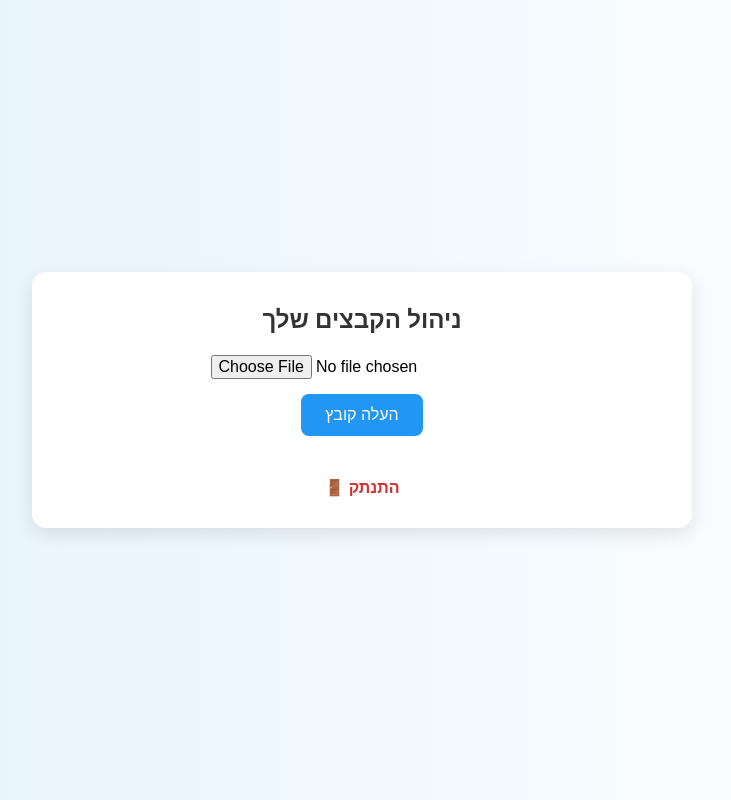
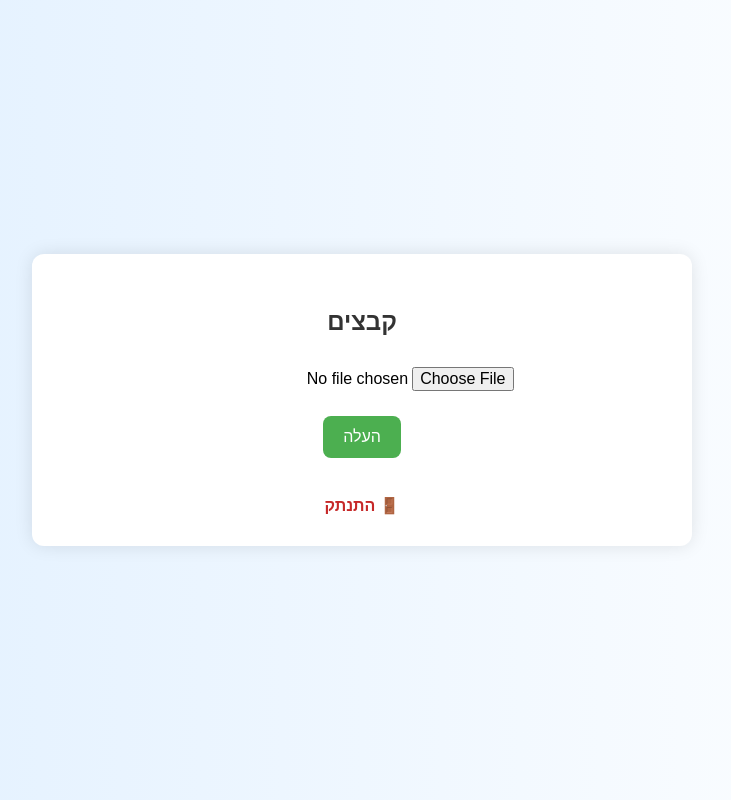
Before and after one commit to nirstore/nirstore, a Flask app: page /files in a window 1280 px wide. Shown: the whole page, without its empty margins (278-1009 px from the left). Run offline with Flask 3, Linux system fonts and the light colour scheme; the visitor is signed in with stand-in values (Sample User, id 1).

Commit message:
Update upload.html

```diff
--- a/templates/upload.html
+++ b/templates/upload.html
@@ -5,62 +5,61 @@
   <title>ניהול קבצים</title>
   <style>
     body {
-      background: linear-gradient(to right, #e3f2fd, #ffffff);
-      font-family: 'Segoe UI', sans-serif;
       margin: 0;
       padding: 0;
+      font-family: 'Segoe UI', sans-serif;
+      background: linear-gradient(to right, #dfefff, #ffffff);
       display: flex;
       justify-content: center;
       align-items: center;
       min-height: 100vh;
+      direction: rtl;
     }
 
     .container {
       background-color: white;
       padding: 30px;
-      border-radius: 14px;
-      box-shadow: 0 6px 18px rgba(0,0,0,0.1);
+      border-radius: 12px;
+      box-shadow: 0 0 18px rgba(0, 0, 0, 0.1);
+      width: 90%;
       max-width: 600px;
-      width: 90%;
       text-align: center;
     }
 
     h2 {
-      margin-top: 0;
+      margin-bottom: 20px;
       color: #333;
     }
 
-    form {
-      margin: 20px 0;
-    }
-
     input[type="file"] {
+      padding: 10px;
+      font-size: 16px;
+      border-radius: 8px;
       margin-bottom: 15px;
-      font-size: 16px;
     }
 
     button {
-      padding: 12px 24px;
+      padding: 12px 20px;
       font-size: 16px;
-      background-color: #2196f3;
-      color: white;
       border: none;
       border-radius: 8px;
+      background-color: #4CAF50;
+      color: white;
       cursor: pointer;
     }
 
     button:hover {
-      background-color: #1976d2;
+      background-color: #45a049;
     }
 
     ul {
-      list-style-type: none;
+      list-style: none;
       padding: 0;
     }
 
     li {
+      background: #f9f9f9;
       margin: 10px 0;
-      background-color: #f0f0f0;
       padding: 10px;
       border-radius: 8px;
     }
@@ -68,7 +67,8 @@
     a {
       margin: 0 10px;
       text-decoration: none;
-      color: #1565c0;
+      color: #007BFF;
+      font-weight: bold;
     }
 
     a:hover {
@@ -78,28 +78,23 @@
     .logout {
       display: inline-block;
       margin-top: 20px;
-      color: #d32f2f;
-      text-decoration: none;
+      color: #c62828;
       font-weight: bold;
-    }
-
-    .logout:hover {
-      text-decoration: underline;
     }
 
     .messages {
       color: green;
-      margin-top: 10px;
+      margin-top: 15px;
     }
   </style>
 </head>
 <body>
   <div class="container">
-    <h2>ניהול הקבצים שלך</h2>
+    <h2>קבצים</h2>
 
     <form method="post" enctype="multipart/form-data">
       <input type="file" name="file" required><br>
-      <button type="submit">העלה קובץ</button>
+      <button type="submit">העלה</button>
     </form>
 
     {% with messages = get_flashed_messages() %}
```
